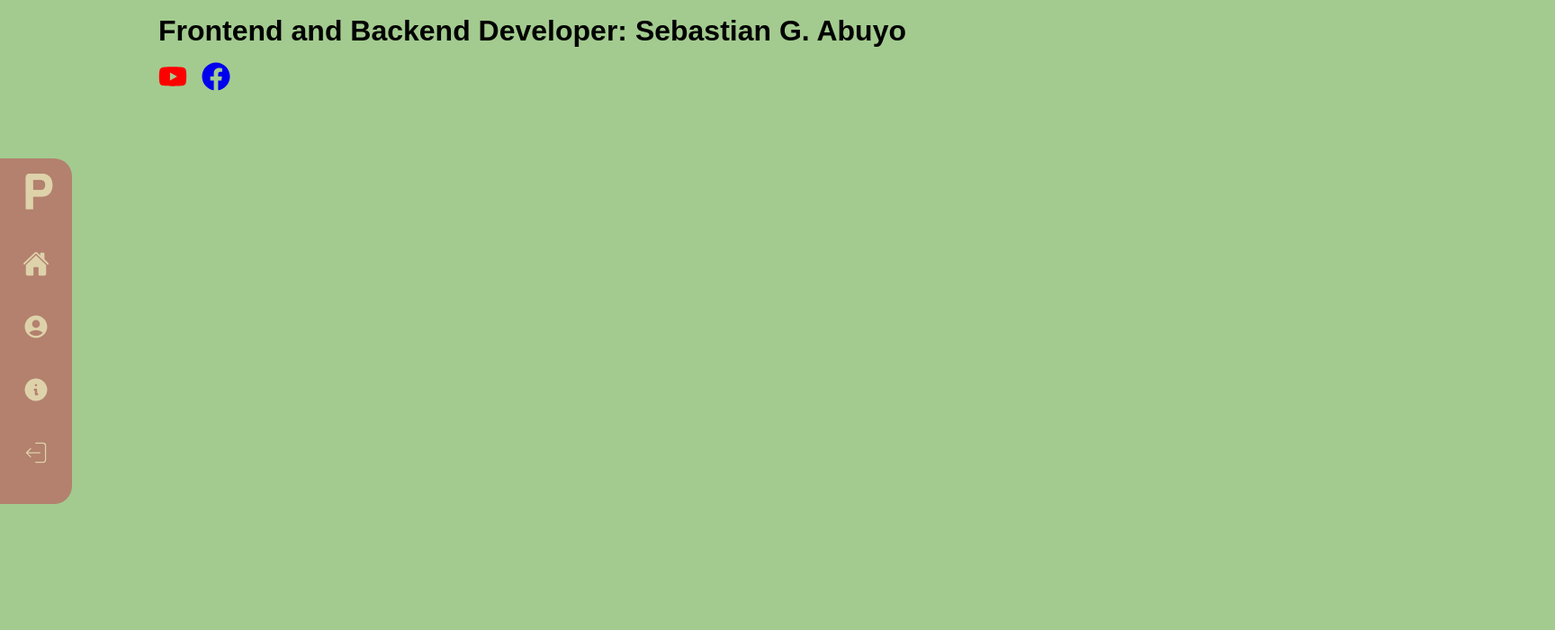
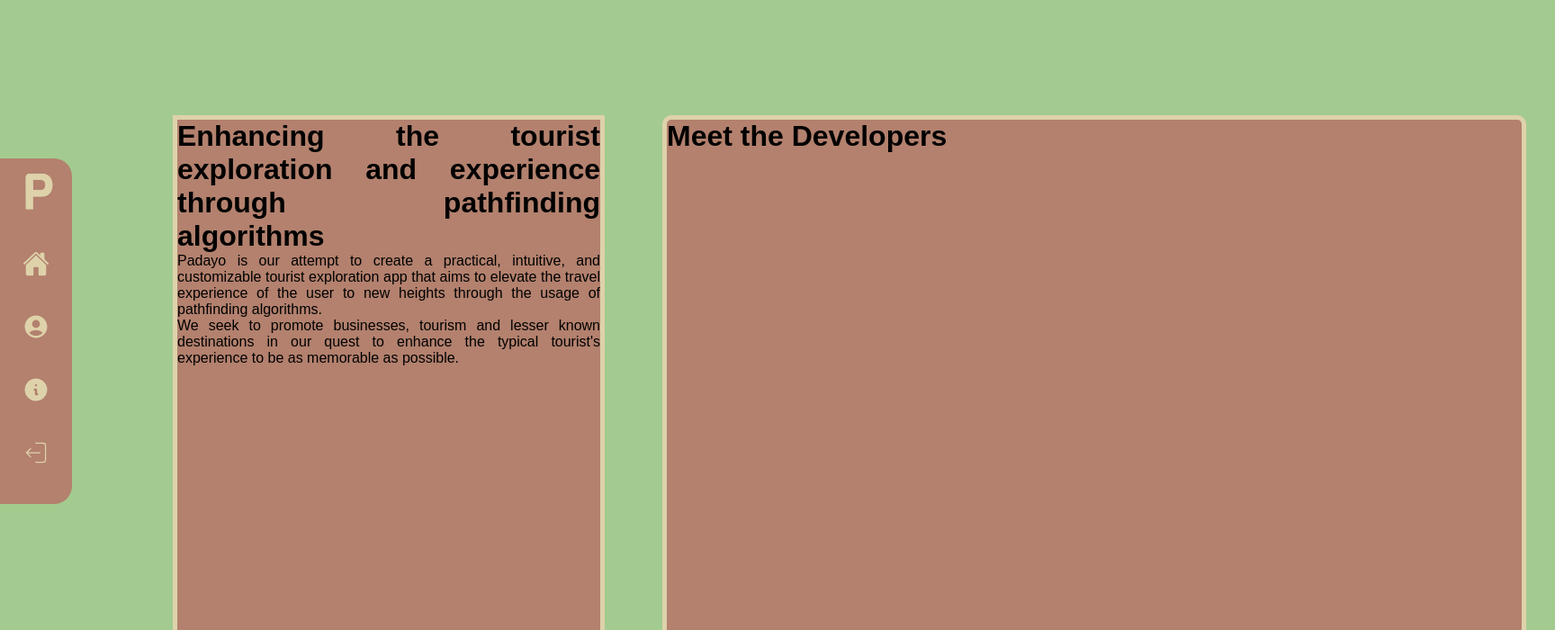
Before and after one commit to IvoryRoses/HappyTrails, a React (Vite) app: page /about in a window 1280 px wide. Shown: the top 700 px of the page at 90% size, 1728 px wide, since content can reach past the window. Built offline with nearby package versions, Linux system fonts and the light colour scheme; no server answers; sample sign-in values are in the browser's storage.

Commit message:
Toast re-added + landing page fixed

```diff
--- a/src/Main/Navigation/Front/LandingPage.tsx
+++ b/src/Main/Navigation/Front/LandingPage.tsx
@@ -4,6 +4,7 @@
 import PadayoWhite from "../Assets/Padayo_White.png";
 import PadayoColor from "../Assets/Padayo_Color.png";
 import LandingPageBG from "../Assets/Landing_Page_BG.png";
+import Polaroid from "../Assets/Land-Pola.png";
 
 export default function LandingPage() {
   const scrollToAbout = (e: MouseEvent<HTMLAnchorElement>) => {
@@ -67,6 +68,7 @@
         <h1 className="about-text" id="about">
           About Us
         </h1>
+        <img src={Polaroid} className="bg-pola" />
         <p className="bruh-text">
           With Padayo, travelers can say goodbye to the hassle of traditional
           trip planning and hello to seamless, stress-free exploration. Whether
--- a/src/Main/Navigation/Routes/About.tsx
+++ b/src/Main/Navigation/Routes/About.tsx
@@ -1,27 +1,30 @@
-import { FaYoutube, FaFacebook } from "react-icons/fa";
-
 export default function About() {
   return (
     <>
-      <h1 className="page-content creditMain">
-        Frontend and Backend Developer: Sebastian G. Abuyo
-      </h1>
-      <a className="icon">
-        <a
-          target="_blank"
-          href="https://www.youtube.com/channel/UCjlhn4r78Fg1rEXTJUHOleQ"
-          className="seb-youtube-channel"
-        >
-          <FaYoutube className="browser-icon youtube-icon" />
-        </a>
-        <a
-          href="https://www.facebook.com/memes.are.cool.i.guess"
-          target="_blank"
-          className="seb-facebook-channel"
-        >
-          <FaFacebook className="browser-icon facebook-icon" />
-        </a>
-      </a>
+      <div className="account-page">
+        <div className="account-app">
+          <div className="account-user">
+            <h1>
+              Enhancing the tourist exploration and experience through
+              pathfinding algorithms
+            </h1>
+            <p>
+              Padayo is our attempt to create a practical, intuitive, and
+              customizable tourist exploration app that aims to elevate the
+              travel experience of the user to new heights through the usage of
+              pathfinding algorithms.
+            </p>
+            <p>
+              We seek to promote businesses, tourism and lesser known
+              destinations in our quest to enhance the typical tourist's
+              experience to be as memorable as possible.
+            </p>
+          </div>
+          <div className="account-history">
+            <h1>Meet the Developers</h1>
+          </div>
+        </div>
+      </div>
       <div className="bottom-header">THIS SECTION IS UNDER CONSTRUCTION</div>
     </>
   );
--- a/src/Main/Navigation/Routes/Dashboard.tsx
+++ b/src/Main/Navigation/Routes/Dashboard.tsx
@@ -12,7 +12,7 @@
 import { Icon, LeafletMouseEvent } from "leaflet";
 import L from "leaflet";
 import presetLocations from "../../Data/locations.json";
-import { ToastContainer } from "react-toastify";
+import { ToastContainer, toast } from "react-toastify";
 import "react-toastify/dist/ReactToastify.css";
 import { auth } from "../../../firebase";
 
@@ -296,10 +296,11 @@
     );
   };
 
-  // Function to handle the start of a marker
   const handleStartTripClick = async (preferenceMarker: MarkerType) => {
     if (markers.length === 0) {
-      console.error("User marker not found");
+      toast.error("Please add a start marker on the map first.", {
+        autoClose: 3000,
+      });
       return;
     }
 
@@ -360,6 +361,11 @@
           setRouteLength(0);
         }
       } else {
+        if (response.status === 404) {
+          toast.error("Location is offroad, please try somewhere else.", {
+            autoClose: 3000,
+          });
+        }
         console.error("Error fetching route data:", response.status);
         setRoute([]);
         setRouteLength(0);
--- a/src/Main/Style/front.css
+++ b/src/Main/Style/front.css
@@ -14,7 +14,7 @@
   }
 
   .about-text {
-    margin-top: 47rem;
+    margin-top: 60rem;
     margin-right: 107rem;
     left: 5rem;
     font-size: 2rem;
@@ -25,6 +25,11 @@
     margin-left: 5rem;
     margin-right: 5rem;
     font-size: 1.5rem;
+    margin-right: 50rem;
+  }
+
+  .bg-pola {
+    top: 67rem;
   }
 }
 
@@ -40,7 +45,7 @@
   }
 
   .about-text {
-    margin-top: 37rem;
+    margin-top: 50rem;
     margin-right: 85rem;
     left: 4rem;
     font-size: 1.6rem;
@@ -51,6 +56,11 @@
     margin-left: 4rem;
     margin-right: 5rem;
     font-size: 1.2rem;
+    margin-right: 40rem;
+  }
+
+  .bg-pola {
+    top: 53rem;
   }
 }
 
@@ -136,6 +146,13 @@
   z-index: 1;
 }
 
+.bg-pola {
+  position: absolute;
+  right: 0px;
+  width: 50%;
+  z-index: 1;
+}
+
 .about-text {
   position: relative;
   z-index: 2;
```
Also changed, not shown: src/Main/Navigation/Assets/Land-Pola.png (added).
